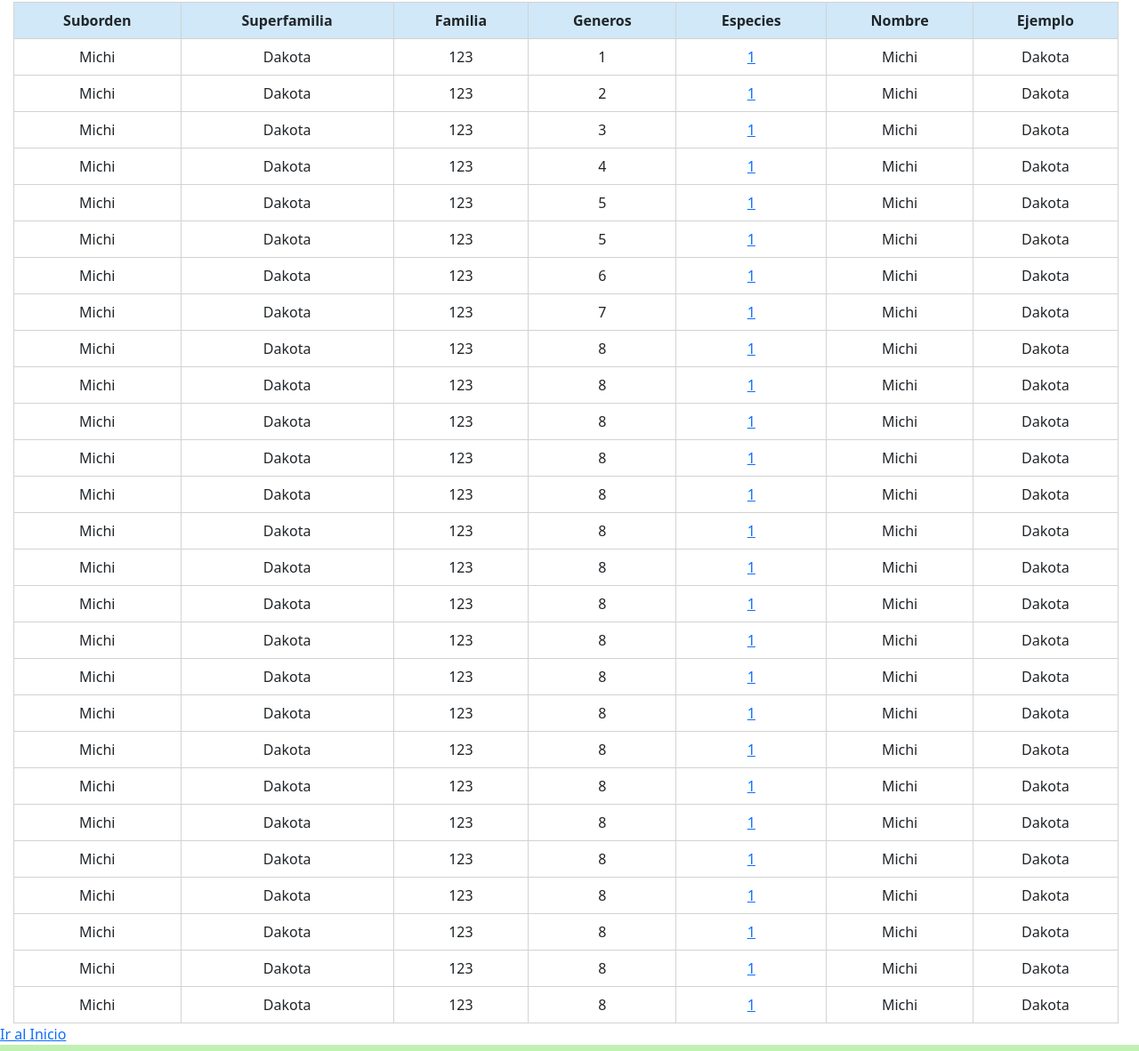
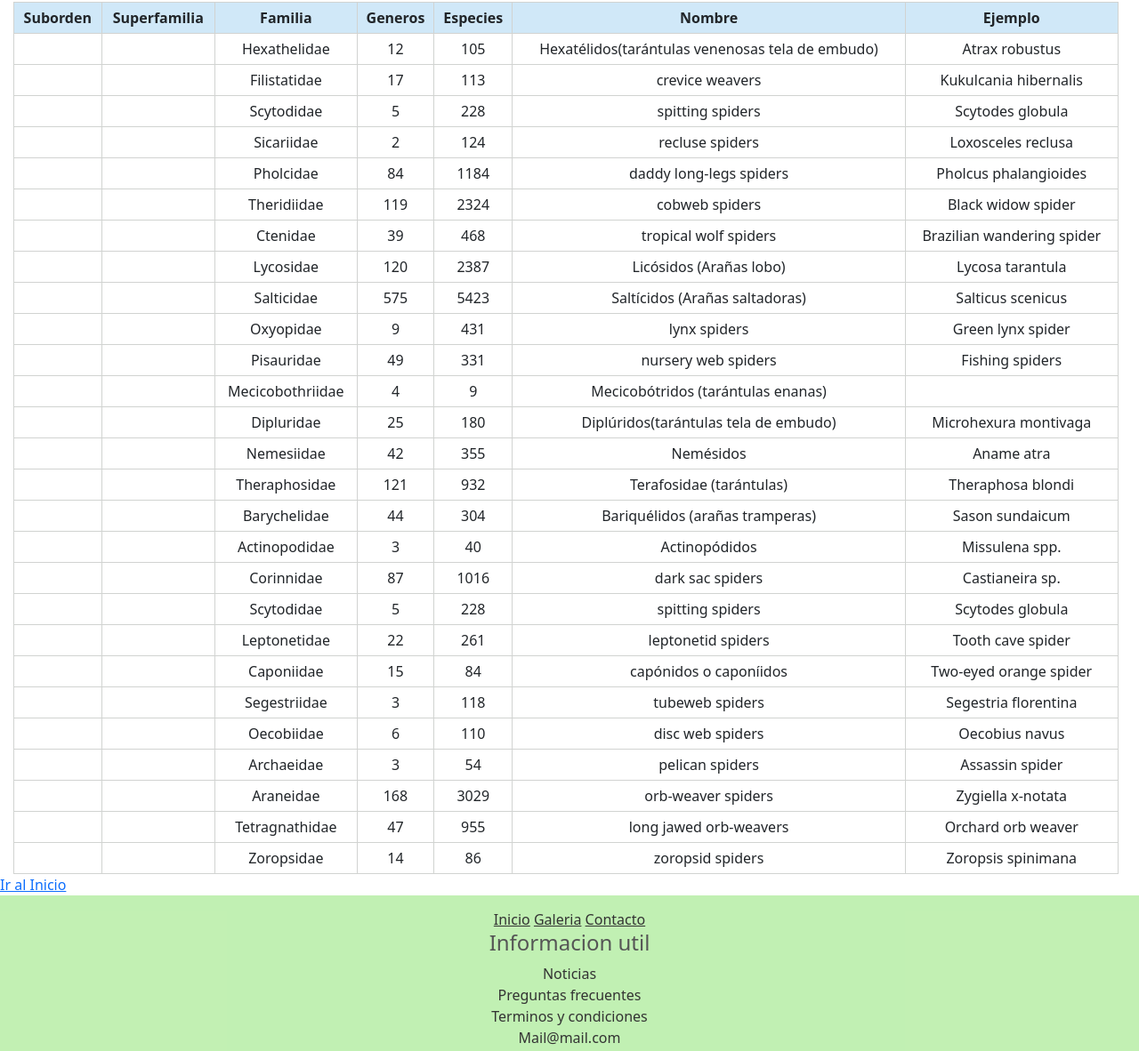
Before and after one commit to AdaraAckermann/Ackermann-2Pre-entrega, a website: page clasificacion.html in a window 1280 px wide. Shown: the part 500-1682 px from the top of the page at 89% size. Drawn offline with nearby package versions, Linux system fonts and the light colour scheme.

Commit message:
agregando texto info

```diff
--- a/clasificacion.html
+++ b/clasificacion.html
@@ -75,247 +75,247 @@
                 </thead>
                 <tbody>
                     <tr>
-                        <td>Michi</td>
-                        <td>Dakota</td>
-                        <td>123</td>
-                        <td>1</td>
-                        <td><a href="tel:1">1</a></td>
-                        <td>Michi</td>
-                        <td>Dakota</td>
+                        <td></td>
+                        <td></td>
+                        <td>Hexathelidae</td>
+                        <td>12</td>
+                        <td>105</td>
+                        <td>Hexatélidos(tarántulas venenosas tela de embudo)</td>
+                        <td>Atrax robustus</td>
                     </tr>
                     <tr>
-                        <td>Michi</td>
-                        <td>Dakota</td>
-                        <td>123</td>
-                        <td>2</td>
-                        <td><a href="tel:1">1</a></td>
-                        <td>Michi</td>
-                        <td>Dakota</td>
+                        <td></td>
+                        <td></td>
+                        <td>Filistatidae</td>
+                        <td>17</td>
+                        <td>113</td>
+                        <td>crevice weavers	</td>
+                        <td>Kukulcania hibernalis</td>
                     </tr>
                     <tr>
-                        <td>Michi</td>
-                        <td>Dakota</td>
-                        <td>123</td>
-                        <td>3</td>
-                        <td><a href="tel:1">1</a></td>
-                        <td>Michi</td>
-                        <td>Dakota</td>
+                        <td></td>
+                        <td></td>
+                        <td>Scytodidae</td>
+                        <td>5</td>
+                        <td>228</td>
+                        <td>spitting spiders</td>
+                        <td>Scytodes globula</td>
                     </tr>
                     <tr>
-                        <td>Michi</td>
-                        <td>Dakota</td>
-                        <td>123</td>
-                        <td>4</td>
-                        <td><a href="tel:1">1</a></td>
-                        <td>Michi</td>
-                        <td>Dakota</td>
+                        <td></td>
+                        <td></td>
+                        <td>Sicariidae</td>
+                        <td>2</td>
+                        <td>124</td>
+                        <td>recluse spiders	</td>
+                        <td>Loxosceles reclusa</td>
                     </tr>
                     <tr>
-                        <td>Michi</td>
-                        <td>Dakota</td>
-                        <td>123</td>
-                        <td>5</td>
-                        <td><a href="tel:1">1</a></td>
-                        <td>Michi</td>
-                        <td>Dakota</td>
+                        <td></td>
+                        <td></td>
+                        <td>Pholcidae</td>
+                        <td>84</td>
+                        <td>1184</td>
+                        <td>daddy long-legs spiders	</td>
+                        <td>Pholcus phalangioides</td>
                     </tr>
                     <tr>
-                        <td>Michi</td>
-                        <td>Dakota</td>
-                        <td>123</td>
-                        <td>5</td>
-                        <td><a href="tel:1">1</a></td>
-                        <td>Michi</td>
-                        <td>Dakota</td>
+                        <td></td>
+                        <td></td>
+                        <td>Theridiidae</td>
+                        <td>119</td>
+                        <td>2324</td>
+                        <td>cobweb spiders</td>
+                        <td>Black widow spider</td>
                     </tr>
                     <tr>
-                        <td>Michi</td>
-                        <td>Dakota</td>
-                        <td>123</td>
-                        <td>6</td>
-                        <td><a href="tel:1">1</a></td>
-                        <td>Michi</td>
-                        <td>Dakota</td>
+                        <td></td>
+                        <td></td>
+                        <td>Ctenidae</td>
+                        <td>39</td>
+                        <td>468</td>
+                        <td>tropical wolf spiders</td>
+                        <td>Brazilian wandering spider</td>
                     </tr>
                     <tr>
-                        <td>Michi</td>
-                        <td>Dakota</td>
-                        <td>123</td>
-                        <td>7</td>
-                        <td><a href="tel:1">1</a></td>
-                        <td>Michi</td>
-                        <td>Dakota</td>
+                        <td></td>
+                        <td></td>
+                        <td>Lycosidae</td>
+                        <td>120</td>
+                        <td>2387</td>
+                        <td>Licósidos (Arañas lobo)</td>
+                        <td>Lycosa tarantula</td>
                     </tr>
                     <tr>
-                        <td>Michi</td>
-                        <td>Dakota</td>
-                        <td>123</td>
-                        <td>8</td>
-                        <td><a href="tel:1">1</a></td>
-                        <td>Michi</td>
-                        <td>Dakota</td>
+                        <td></td>
+                        <td></td>
+                        <td>Salticidae</td>
+                        <td>575</td>
+                        <td>5423</td>
+                        <td>Saltícidos (Arañas saltadoras)</td>
+                        <td>Salticus scenicus</td>
                     </tr>
                     <tr>
-                        <td>Michi</td>
-                        <td>Dakota</td>
-                        <td>123</td>
-                        <td>8</td>
-                        <td><a href="tel:1">1</a></td>
-                        <td>Michi</td>
-                        <td>Dakota</td>
+                        <td></td>
+                        <td></td>
+                        <td>Oxyopidae</td>
+                        <td>9</td>
+                        <td>431</td>
+                        <td>lynx spiders</td>
+                        <td>Green lynx spider</td>
                     </tr>
                     <tr>
-                        <td>Michi</td>
-                        <td>Dakota</td>
-                        <td>123</td>
-                        <td>8</td>
-                        <td><a href="tel:1">1</a></td>
-                        <td>Michi</td>
-                        <td>Dakota</td>
+                        <td></td>
+                        <td></td>
+                        <td>Pisauridae</td>
+                        <td>49</td>
+                        <td>331</td>
+                        <td>nursery web spiders	</td>
+                        <td>Fishing spiders</td>
                     </tr>
                     <tr>
-                        <td>Michi</td>
-                        <td>Dakota</td>
-                        <td>123</td>
-                        <td>8</td>
-                        <td><a href="tel:1">1</a></td>
-                        <td>Michi</td>
-                        <td>Dakota</td>
+                        <td></td>
+                        <td></td>
+                        <td>Mecicobothriidae</td>
+                        <td>4</td>
+                        <td>9</td>
+                        <td>Mecicobótridos (tarántulas enanas)</td>
+                        <td></td>
                     </tr>
                     <tr>
-                        <td>Michi</td>
-                        <td>Dakota</td>
-                        <td>123</td>
-                        <td>8</td>
-                        <td><a href="tel:1">1</a></td>
-                        <td>Michi</td>
-                        <td>Dakota</td>
+                        <td></td>
+                        <td></td>
+                        <td>Dipluridae</td>
+                        <td>25</td>
+                        <td>180</td>
+                        <td>Diplúridos(tarántulas tela de embudo)</td>
+                        <td>Microhexura montivaga</td>
                     </tr>
                     <tr>
-                        <td>Michi</td>
-                        <td>Dakota</td>
-                        <td>123</td>
-                        <td>8</td>
-                        <td><a href="tel:1">1</a></td>
-                        <td>Michi</td>
-                        <td>Dakota</td>
+                        <td></td>
+                        <td></td>
+                        <td>Nemesiidae</td>
+                        <td>42</td>
+                        <td>355</td>
+                        <td>Nemésidos</td>
+                        <td>Aname atra</td>
                     </tr>
                     <tr>
-                        <td>Michi</td>
-                        <td>Dakota</td>
-                        <td>123</td>
-                        <td>8</td>
-                        <td><a href="tel:1">1</a></td>
-                        <td>Michi</td>
-                        <td>Dakota</td>
+                        <td></td>
+                        <td></td>
+                        <td>Theraphosidae</td>
+                        <td>121</td>
+                        <td>932</td>
+                        <td>Terafosidae (tarántulas)</td>
+                        <td>Theraphosa blondi</td>
                     </tr>
                     <tr>
-                        <td>Michi</td>
-                        <td>Dakota</td>
-                        <td>123</td>
-                        <td>8</td>
-                        <td><a href="tel:1">1</a></td>
-                        <td>Michi</td>
-                        <td>Dakota</td>
+                        <td></td>
+                        <td></td>
+                        <td>Barychelidae</td>
+                        <td>44</td>
+                        <td>304</td>
+                        <td>Bariquélidos (arañas tramperas)	</td>
+                        <td>Sason sundaicum</td>
                     </tr>
                     <tr>
-                        <td>Michi</td>
-                        <td>Dakota</td>
-                        <td>123</td>
-                        <td>8</td>
-                        <td><a href="tel:1">1</a></td>
-                        <td>Michi</td>
-                        <td>Dakota</td>
+                        <td></td>
+                        <td></td>
+                        <td>Actinopodidae</td>
+                        <td>3</td>
+                        <td>40</td>
+                        <td>Actinopódidos</td>
+                        <td>Missulena spp.</td>
                     </tr>
                     <tr>
-                        <td>Michi</td>
-                        <td>Dakota</td>
-                        <td>123</td>
-                        <td>8</td>
-                        <td><a href="tel:1">1</a></td>
-                        <td>Michi</td>
-                        <td>Dakota</td>
+                        <td></td>
+                        <td></td>
+                        <td>Corinnidae</td>
+                        <td>87</td>
+                        <td>1016</td>
+                        <td>dark sac spiders</td>
+                        <td>Castianeira sp.</td>
                     </tr>
                     <tr>
-                        <td>Michi</td>
-                        <td>Dakota</td>
-                        <td>123</td>
-                        <td>8</td>
-                        <td><a href="tel:1">1</a></td>
-                        <td>Michi</td>
-                        <td>Dakota</td>
+                        <td></td>
+                        <td></td>
+                        <td>Scytodidae</td>
+                        <td>5</td>
+                        <td>228</td>
+                        <td>spitting spiders</td>
+                        <td>Scytodes globula</td>
                     </tr>
                     <tr>
-                        <td>Michi</td>
-                        <td>Dakota</td>
-                        <td>123</td>
-                        <td>8</td>
-                        <td><a href="tel:1">1</a></td>
-                        <td>Michi</td>
-                        <td>Dakota</td>
+                        <td></td>
+                        <td></td>
+                        <td>Leptonetidae</td>
+                        <td>22</td>
+                        <td>261</td>
+                        <td>leptonetid spiders	</td>
+                        <td>Tooth cave spider</td>
                     </tr>
                     <tr>
-                        <td>Michi</td>
-                        <td>Dakota</td>
-                        <td>123</td>
-                        <td>8</td>
-                        <td><a href="tel:1">1</a></td>
-                        <td>Michi</td>
-                        <td>Dakota</td>
+                        <td></td>
+                        <td></td>
+                        <td>Caponiidae</td>
+                        <td>15</td>
+                        <td>84</td>
+                        <td>capónidos o caponíidos</td>
+                        <td>Two-eyed orange spider</td>
                     </tr>
                     <tr>
-                        <td>Michi</td>
-                        <td>Dakota</td>
-                        <td>123</td>
-                        <td>8</td>
-                        <td><a href="tel:1">1</a></td>
-                        <td>Michi</td>
-                        <td>Dakota</td>
+                        <td></td>
+                        <td></td>
+                        <td>Segestriidae</td>
+                        <td>3</td>
+                        <td>118</td>
+                        <td>tubeweb spiders	</td>
+                        <td>Segestria florentina</td>
                     </tr>
                     <tr>
-                        <td>Michi</td>
-                        <td>Dakota</td>
-                        <td>123</td>
-                        <td>8</td>
-                        <td><a href="tel:1">1</a></td>
-                        <td>Michi</td>
-                        <td>Dakota</td>
+                        <td></td>
+                        <td></td>
+                        <td>Oecobiidae</td>
+                        <td>6</td>
+                        <td>110</td>
+                        <td>disc web spiders</td>
+                        <td>Oecobius navus</td>
                     </tr>
                     <tr>
-                        <td>Michi</td>
-                        <td>Dakota</td>
-                        <td>123</td>
-                        <td>8</td>
-                        <td><a href="tel:1">1</a></td>
-                        <td>Michi</td>
-                        <td>Dakota</td>
+                        <td></td>
+                        <td></td>
+                        <td>Archaeidae</td>
+                        <td>3</td>
+                        <td>54</td>
+                        <td>pelican spiders	</td>
+                        <td>Assassin spider</td>
                     </tr>
                     <tr>
-                        <td>Michi</td>
-                        <td>Dakota</td>
-                        <td>123</td>
-                        <td>8</td>
-                        <td><a href="tel:1">1</a></td>
-                        <td>Michi</td>
-                        <td>Dakota</td>
+                        <td></td>
+                        <td></td>
+                        <td>Araneidae</td>
+                        <td>168</td>
+                        <td>3029</td>
+                        <td>orb-weaver spiders</td>
+                        <td>Zygiella x-notata</td>
                     </tr>
                     <tr>
-                        <td>Michi</td>
-                        <td>Dakota</td>
-                        <td>123</td>
-                        <td>8</td>
-                        <td><a href="tel:1">1</a></td>
-                        <td>Michi</td>
-                        <td>Dakota</td>
+                        <td></td>
+                        <td></td>
+                        <td>Tetragnathidae</td>
+                        <td>47</td>
+                        <td>955</td>
+                        <td>long jawed orb-weavers	</td>
+                        <td>Orchard orb weaver</td>
                     </tr>
                     <tr>
-                        <td>Michi</td>
-                        <td>Dakota</td>
-                        <td>123</td>
-                        <td>8</td>
-                        <td><a href="tel:1">1</a></td>
-                        <td>Michi</td>
-                        <td>Dakota</td>
+                        <td></td>
+                        <td></td>
+                        <td>Zoropsidae</td>
+                        <td>14</td>
+                        <td>86</td>
+                        <td>zoropsid spiders</td>
+                        <td>Zoropsis spinimana</td>
                     </tr>
                 </tbody>
             </table>
--- a/scss/style.scss
+++ b/scss/style.scss
@@ -262,7 +262,7 @@ footer a:hover {
 /* Estilo para las celdas de la tabla */
 th, td {
   border: 1px solid #d1d3d1;
-  padding: 8px;
+  padding: 5px;
   text-align: center;
 }
 
@@ -382,8 +382,7 @@ th {
 .formu-box:nth-child(even){
   background-color: rgba(230, 43, 43, 0.267);
 }
-
-/*estilos comunes de botones*/
+/*Extend: estilos comunes de botones*/
 %button-style {
   padding: 5px 10px;
   font-size: 14px;
```
Also changed, not shown: curiosidadesymitos.html (+10 -11 lines), index.html (+11 -12 lines), css/style.css, 1 other file.
